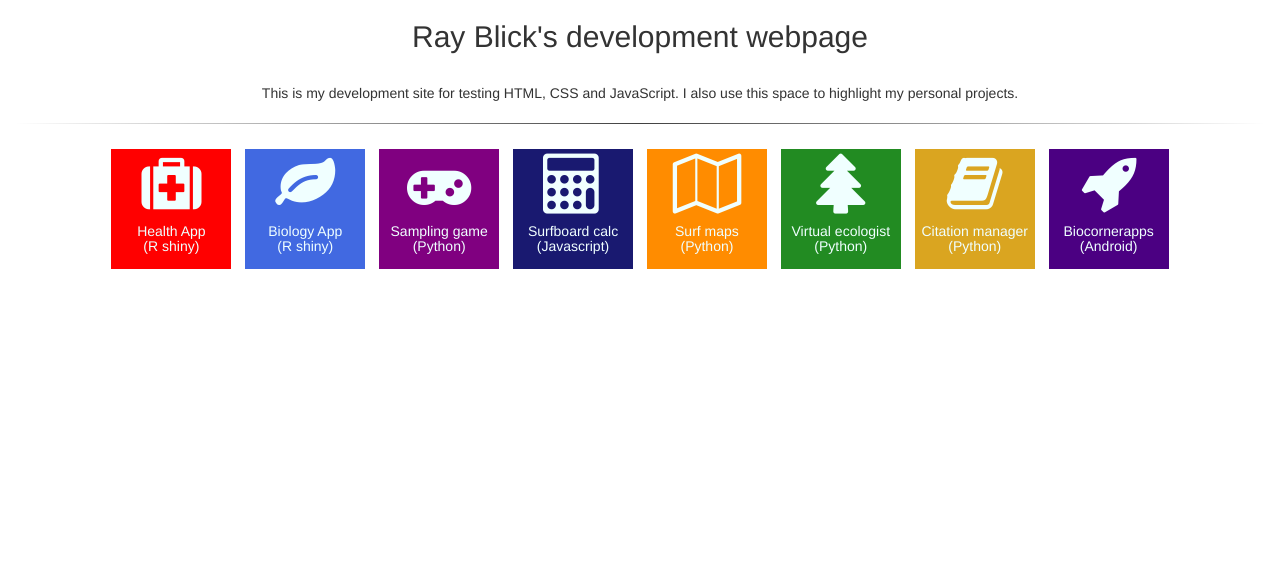
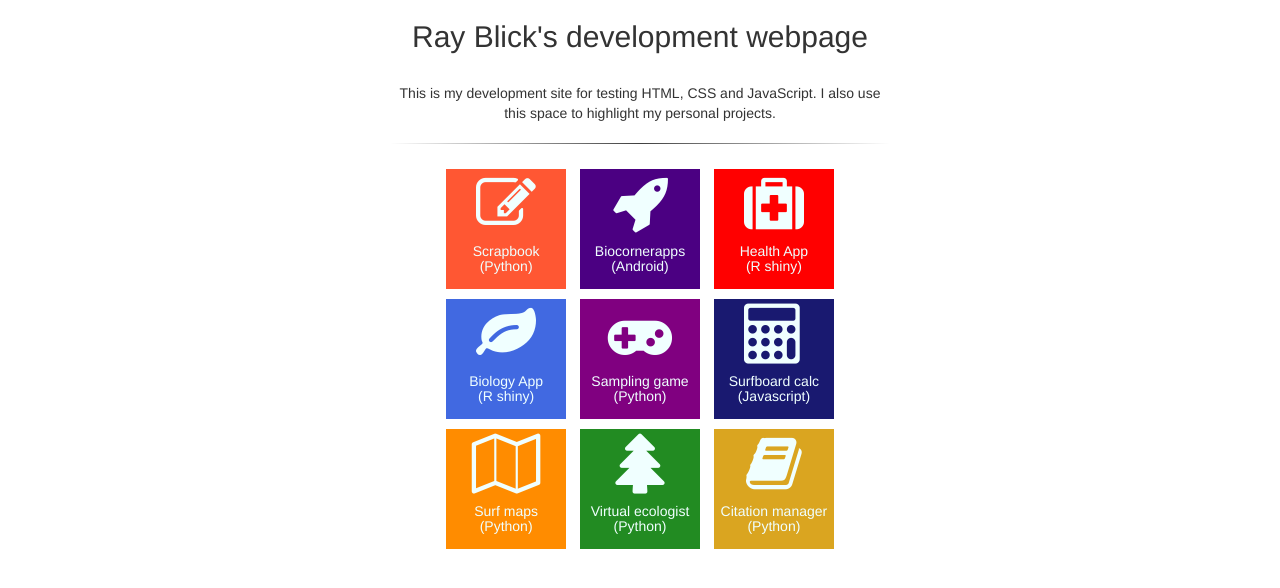
Before and after one commit to rayblick/rayblick.github.io, a plain HTML site: page index.html in a window 1280 px wide. Drawn offline with nearby package versions, Linux system fonts and the light colour scheme; files whose address does not match are found by name.

Commit message:
changed max width, added my python scrapbook to page

```diff
--- a/css/indexStyles.css
+++ b/css/indexStyles.css
@@ -15,6 +15,10 @@ hr.sectionbreak {
     width: 100%!important;
     /*padding-left: 15%!important;
     padding-right: 15%!important;*/
+}
+.main-wrapper{
+  max-width: 500px;
+  margin: auto;
 }
 
 .title-container{
--- a/css/themes.css
+++ b/css/themes.css
@@ -1,3 +1,8 @@
+#gitbook{
+  background: #FF5733;
+  color: #f0ffff;
+}
+
 #healthapp{
   background: #ff0000;
   color: #f0ffff;
--- a/index.html
+++ b/index.html
@@ -35,6 +35,22 @@
                     <div class="documentation-wrapper">
                         <div class="documentation-container">
                             <div class="documentation-content">
+
+
+                              <a href="https://www.gitbook.com/book/ray_blick/my-python-scrapbook/details">
+                                <div class="image-container" id="gitbook">
+                                  <i class="fa fa-pencil-square-o" aria-hidden="true" style="font-size:60px;"></i>
+                                  <h5 id="gitbook">Scrapbook<br>(Python)</h5>
+                                </div>
+                              </a>
+
+
+                              <a href="https://rayblick.github.io/biocornerapps/">
+                                <div class="image-container" id="biocornerapps">
+                                  <i class="fa fa-rocket" aria-hidden="true" style="font-size:60px;"></i>
+                                  <h5 id="biocornerapps">Biocornerapps (Android)</h5>
+                                </div>
+                              </a>
 
 
                               <a href="pages/healthapp.html">
@@ -93,14 +109,6 @@
                               </a>
 
 
-                              <a href="https://rayblick.github.io/biocornerapps/">
-                                <div class="image-container" id="biocornerapps">
-                                  <i class="fa fa-rocket" aria-hidden="true" style="font-size:60px;"></i>
-                                  <h5 id="biocornerapps">Biocornerapps (Android)</h5>
-                                </div>
-                              </a>
-
-
                             </div>
                         </div>
                     </div>
```
